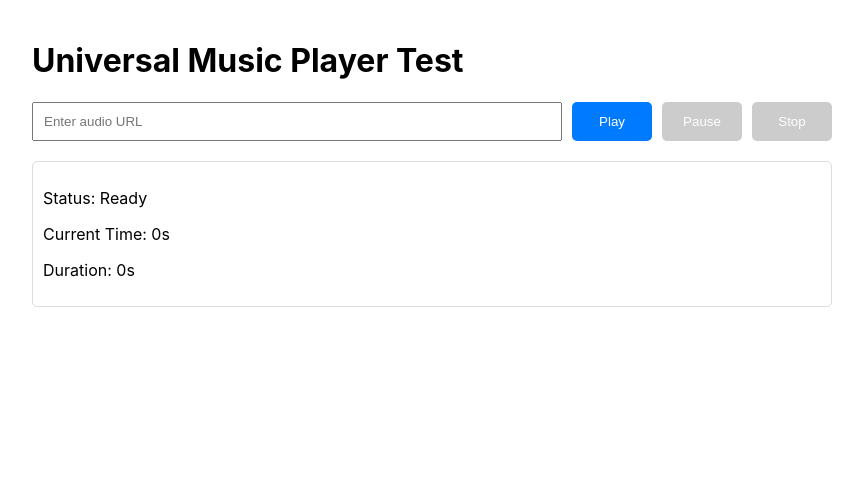
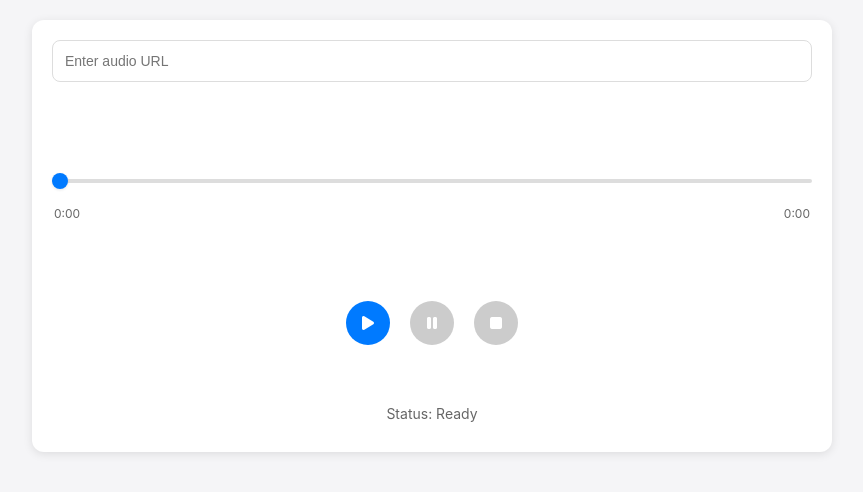
Before and after one commit to DarthVariable/capacitor-universal-music-player, a website built with Vite: page example-app/src/index.html in a window 1280 px wide. Shown: the whole page, without its empty margins (208-1071 px from the left). Built offline with nearby package versions, Linux system fonts and the light colour scheme; what @capacitor/core would draw is missing.

Commit message:
Added better UI

```diff
--- a/example-app/src/index.html
+++ b/example-app/src/index.html
@@ -4,52 +4,182 @@
     <meta charset="UTF-8" />
     <meta name="viewport" content="width=device-width, initial-scale=1.0" />
     <title>Universal Music Player Test</title>
+    <link rel="stylesheet" href="https://cdnjs.cloudflare.com/ajax/libs/font-awesome/6.5.1/css/all.min.css">
     <style>
       body {
         font-family: -apple-system, BlinkMacSystemFont, 'Segoe UI', Roboto, Helvetica, Arial, sans-serif;
         max-width: 800px;
         margin: 0 auto;
         padding: 20px;
+        background-color: #f5f5f7;
       }
+
+      .player-card {
+        background: white;
+        border-radius: 12px;
+        padding: 20px;
+        box-shadow: 0 2px 10px rgba(0, 0, 0, 0.1);
+      }
+
+      .url-input {
+        width: 100%;
+        margin-bottom: 30px;
+        position: relative;
+      }
+
+      .url-input input {
+        width: 100%;
+        padding: 12px;
+        border: 1px solid #ddd;
+        border-radius: 8px;
+        font-size: 14px;
+        outline: none;
+        box-sizing: border-box;
+      }
+
+      .url-input input:focus {
+        border-color: #007AFF;
+      }
+
+      .progress-container {
+        margin: 20px 0;
+        padding: 10px 0;
+        position: relative;
+      }
+
+      .progress-bar {
+        width: 100%;
+        position: relative;
+        padding: 5px 0;
+      }
+
+      .progress-bar input[type="range"] {
+        width: 100%;
+        -webkit-appearance: none;
+        background: transparent;
+        margin: 10px 0;
+      }
+
+      .progress-bar input[type="range"]::-webkit-slider-thumb {
+        -webkit-appearance: none;
+        height: 16px;
+        width: 16px;
+        border-radius: 50%;
+        background: #007AFF;
+        cursor: pointer;
+        margin-top: -6px;
+        box-shadow: 0 1px 3px rgba(0,0,0,0.1);
+      }
+
+      .progress-bar input[type="range"]::-webkit-slider-runnable-track {
+        width: 100%;
+        height: 4px;
+        background: #ddd;
+        border-radius: 2px;
+        cursor: pointer;
+      }
+
+      .time-display {
+        display: flex;
+        justify-content: space-between;
+        color: #666;
+        font-size: 12px;
+        margin-top: 8px;
+        padding: 0 2px;
+      }
+
       .controls {
         display: flex;
-        gap: 10px;
-        margin-bottom: 20px;
+        gap: 20px;
+        justify-content: center;
+        align-items: center;
+        margin: 30px 0;
       }
-      button {
-        padding: 10px 20px;
+
+      .control-button {
+        width: 44px;
+        height: 44px;
         border: none;
-        border-radius: 5px;
+        border-radius: 50%;
         background: #007AFF;
         color: white;
         cursor: pointer;
-        min-width: 80px;
+        font-size: 16px;
+        display: flex;
+        align-items: center;
+        justify-content: center;
+        transition: all 0.2s;
+        padding: 0;
       }
-      button:disabled {
+
+      .control-button:disabled {
         background: #ccc;
       }
-      .status {
-        margin-top: 20px;
-        padding: 10px;
-        border: 1px solid #ddd;
-        border-radius: 5px;
+
+      .control-button:not(:disabled):hover {
+        background: #0066CC;
+        transform: scale(1.05);
+      }
+
+      .control-button i {
+        line-height: 0;
+      }
+
+      .status-text {
+        text-align: center;
+        color: #666;
+        margin: 10px 0;
+        font-size: 14px;
+      }
+
+      /* Adjust spacing between elements */
+      .player-content {
+        display: flex;
+        flex-direction: column;
+        gap: 20px;
       }
     </style>
   </head>
   <body>
-    <h1>Universal Music Player Test</h1>
+    <div class="player-card">
+      <div class="player-content">
+        <div class="url-input">
+          <input type="text" id="urlInput" placeholder="Enter audio URL" />
+        </div>
 
-    <div class="controls">
-      <input type="text" id="urlInput" placeholder="Enter audio URL" style="flex-grow: 1; padding: 10px;" />
-      <button id="playBtn">Play</button>
-      <button id="pauseBtn">Pause</button>
-      <button id="stopBtn">Stop</button>
-    </div>
+        <div class="progress-container">
+          <div class="progress-bar">
+            <input
+              type="range"
+              id="seekSlider"
+              min="0"
+              max="100"
+              value="0"
+              step="0.1"
+            />
+          </div>
+          <div class="time-display">
+            <span id="currentTime">0:00</span>
+            <span id="duration">0:00</span>
+          </div>
+        </div>
 
-    <div class="status">
-      <p>Status: <span id="statusText">Ready</span></p>
-      <p>Current Time: <span id="currentTime">0</span>s</p>
-      <p>Duration: <span id="duration">0</span>s</p>
+        <div class="controls">
+          <button id="playBtn" class="control-button" aria-label="Play">
+            <i class="fas fa-play"></i>
+          </button>
+          <button id="pauseBtn" class="control-button" aria-label="Pause">
+            <i class="fas fa-pause"></i>
+          </button>
+          <button id="stopBtn" class="control-button" aria-label="Stop">
+            <i class="fas fa-stop"></i>
+          </button>
+        </div>
+
+        <div class="status-text">
+          Status: <span id="statusText">Ready</span>
+        </div>
+      </div>
     </div>
 
     <script type="module" src="./index.ts"></script>
--- a/example-app/src/index.ts
+++ b/example-app/src/index.ts
@@ -8,44 +8,84 @@ const stopBtn = document.getElementById('stopBtn') as HTMLButtonElement;
 const statusText = document.getElementById('statusText') as HTMLSpanElement;
 const currentTimeText = document.getElementById('currentTime') as HTMLSpanElement;
 const durationText = document.getElementById('duration') as HTMLSpanElement;
+const seekSlider = document.getElementById('seekSlider') as HTMLInputElement;
+
+// Get icon elements
+const playIcon = playBtn.querySelector('i') as HTMLElement;
 
 // Track player state
 let isNewTrack = true;
 let currentUrl: string | null = null;
+let isDraggingSlider = false;
+let currentDuration = 0;
+
+// Format time in seconds to MM:SS
+function formatTime(seconds: number): string {
+  if (!isFinite(seconds) || seconds < 0) return '0:00';
+  const minutes = Math.floor(seconds / 60);
+  const remainingSeconds = Math.floor(seconds % 60);
+  return `${minutes}:${remainingSeconds.toString().padStart(2, '0')}`;
+}
 
 // Initialize buttons
 function setInitialButtonStates() {
-  playBtn.textContent = 'Play';
+  playIcon.className = 'fas fa-play';
   playBtn.disabled = false;
   pauseBtn.disabled = true;
   stopBtn.disabled = true;
+  seekSlider.value = '0';
+  seekSlider.disabled = true;
   isNewTrack = true;
 }
 
 function setPlayingButtonStates() {
-  playBtn.textContent = 'Resume';
+  playIcon.className = 'fas fa-play';
   playBtn.disabled = true;
   pauseBtn.disabled = false;
   stopBtn.disabled = false;
+  seekSlider.disabled = false;
 }
 
 function setPausedButtonStates() {
-  playBtn.textContent = 'Resume';
+  playIcon.className = 'fas fa-play';
   playBtn.disabled = false;
   pauseBtn.disabled = true;
   stopBtn.disabled = false;
+  seekSlider.disabled = false;
 }
 
 function setStoppedButtonStates() {
-  playBtn.textContent = 'Play';
+  playIcon.className = 'fas fa-play';
   playBtn.disabled = false;
   pauseBtn.disabled = true;
   stopBtn.disabled = true;
+  seekSlider.value = '0';
+  seekSlider.disabled = true;
   isNewTrack = true;
 }
 
 // Set initial states
 setInitialButtonStates();
+
+// Handle slider events
+seekSlider.addEventListener('mousedown', () => {
+  isDraggingSlider = true;
+});
+
+seekSlider.addEventListener('mouseup', async () => {
+  isDraggingSlider = false;
+  if (currentDuration > 0) {
+    const seekTime = (parseFloat(seekSlider.value) / 100) * currentDuration;
+    await UniversalMusicPlayer.seekTo({ seconds: seekTime });
+  }
+});
+
+seekSlider.addEventListener('input', () => {
+  if (currentDuration > 0) {
+    const seekTime = (parseFloat(seekSlider.value) / 100) * currentDuration;
+    currentTimeText.textContent = formatTime(seekTime);
+  }
+});
 
 // Set up event listeners
 playBtn.addEventListener('click', async () => {
@@ -97,6 +137,9 @@ stopBtn.addEventListener('click', async () => {
     statusText.textContent = 'Stopped';
     setStoppedButtonStates();
     currentUrl = null;
+    currentDuration = 0;
+    currentTimeText.textContent = '0:00';
+    durationText.textContent = '0:00';
   } catch (error) {
     console.error('Error stopping:', error);
     statusText.textContent = 'Error stopping';
@@ -105,8 +148,13 @@ stopBtn.addEventListener('click', async () => {
 
 // Set up progress listener
 UniversalMusicPlayer.onProgress((data) => {
-  currentTimeText.textContent = data.currentTime.toFixed(2);
-  durationText.textContent = data.duration.toFixed(2);
+  currentDuration = data.duration;
+  if (!isDraggingSlider) {
+    const progress = (data.currentTime / data.duration) * 100;
+    seekSlider.value = progress.toString();
+    currentTimeText.textContent = formatTime(data.currentTime);
+    durationText.textContent = formatTime(data.duration);
+  }
 });
 
 // Periodically check playing status
@@ -117,6 +165,7 @@ setInterval(async () => {
       statusText.textContent = 'Stopped';
       setStoppedButtonStates();
       currentUrl = null;
+      currentDuration = 0;
     }
   } catch (error) {
     console.error('Error checking status:', error);
```
